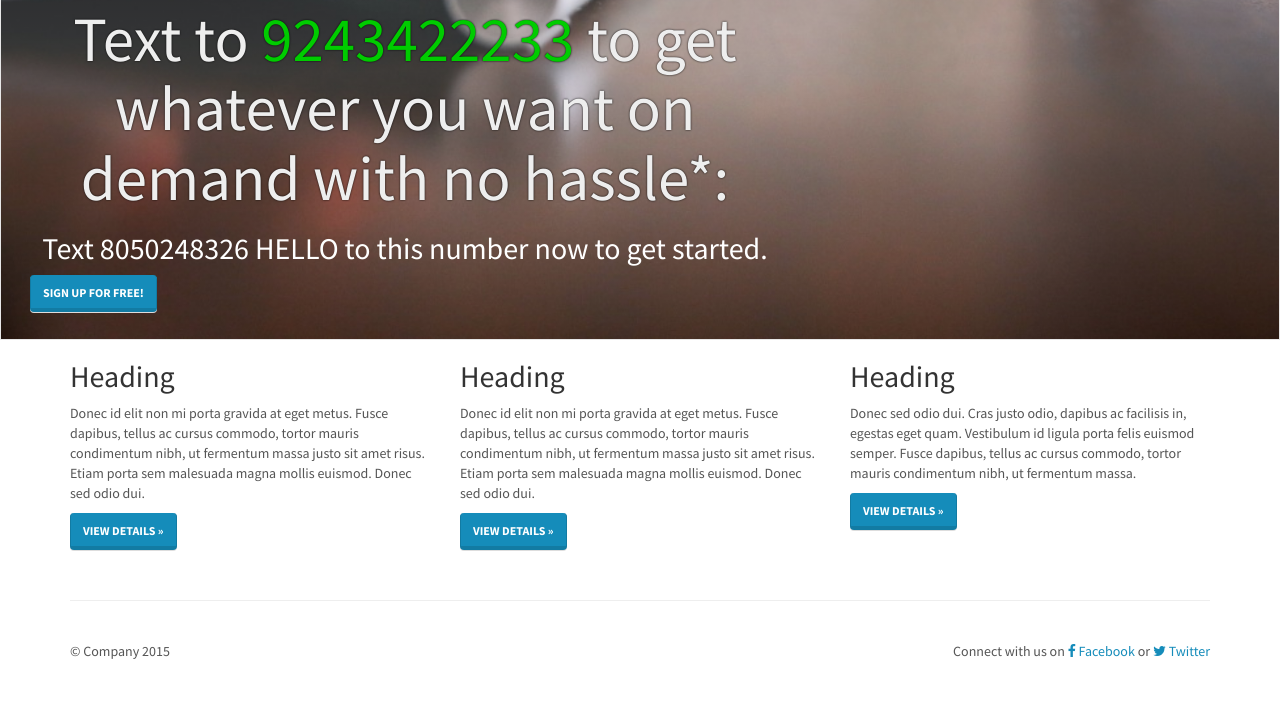
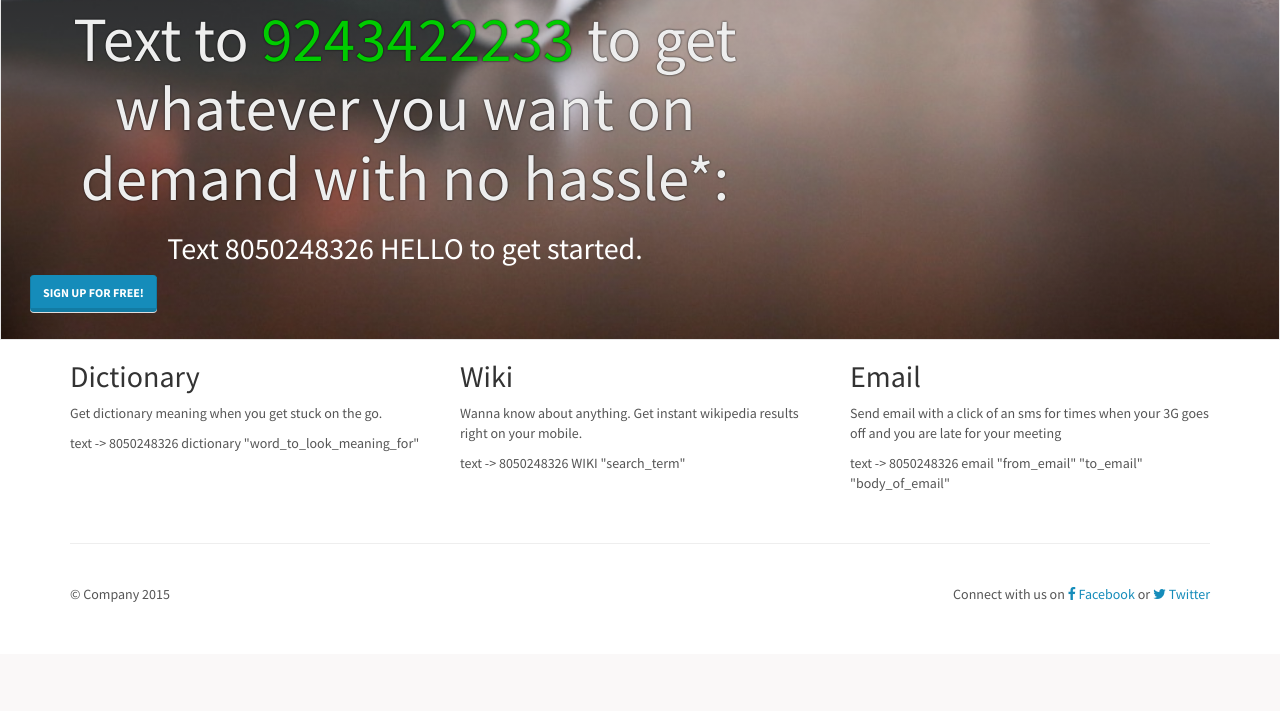
Before and after one commit to mascot6699/Hackapi-Demo, a Django app: template src/templates/home.html in a window 1280 px wide. Shown: the part 460-1171 px from the top of the page. After the commit the page ends 1062 px from the top, so only its background shows below. Run offline with Django 3.2, Linux system fonts and the light colour scheme; the template is opened without the code that fills it, so the values that code supplies are empty; some libraries are stand-ins or nearby versions.

Commit message:
Improves home page template

```diff
--- a/src/templates/home.html
+++ b/src/templates/home.html
@@ -3,7 +3,7 @@
 {% load staticfiles %}
 {% load crispy_forms_tags %}
 
-{% block title %}{{ block.super }}Home{% endblock %}
+<!-- {% block title %}  -->JAWAAB {{ block.super }}Home{% endblock %}
 
 {% block navbar-left %}
   {% include "_navbar.html" with active_link="home" %}
@@ -27,7 +27,7 @@
               hassle*:</h1></center>
                   <center>
                     <h2 style="color:#ffffff">
-                  Text 8050248326 HELLO to this number now to get started.
+                  Text 8050248326 HELLO to get started.
                   </h2>
                 </center>
 	    <a class="btn btn-primary" href="{% url 'accounts:signup' %}" role="button">Sign up for Free!</a>
@@ -47,19 +47,24 @@
 <div class="container">
   <div class="row">
     <div class="col-lg-4">
-      <h2>Heading</h2>
-      <p>Donec id elit non mi porta gravida at eget metus. Fusce dapibus, tellus ac cursus commodo, tortor mauris condimentum nibh, ut fermentum massa justo sit amet risus. Etiam porta sem malesuada magna mollis euismod. Donec sed odio dui. </p>
-      <p><a class="btn btn-primary" href="#" role="button">View details &raquo;</a></p>
+      <h2>Dictionary</h2>
+      <p>Get dictionary meaning when you get stuck on the go.</p>
+      <p>text -> 8050248326 dictionary "word_to_look_meaning_for"</p>
+
+      <!--<p><a class="btn btn-primary" href="#" role="button">View details &raquo;</a></p>-->
     </div>
     <div class="col-lg-4">
-      <h2>Heading</h2>
-      <p>Donec id elit non mi porta gravida at eget metus. Fusce dapibus, tellus ac cursus commodo, tortor mauris condimentum nibh, ut fermentum massa justo sit amet risus. Etiam porta sem malesuada magna mollis euismod. Donec sed odio dui. </p>
-      <p><a class="btn btn-primary" href="#" role="button">View details &raquo;</a></p>
+      <h2>Wiki</h2>
+      <p>Wanna know about anything. Get instant wikipedia results right on your mobile.</p>
+      <p>text -> 8050248326 WIKI "search_term"</p>
+      <!--<p><a class="btn btn-primary" href="#" role="button">View details &raquo;</a></p>-->
     </div>
     <div class="col-lg-4">
-      <h2>Heading</h2>
-      <p>Donec sed odio dui. Cras justo odio, dapibus ac facilisis in, egestas eget quam. Vestibulum id ligula porta felis euismod semper. Fusce dapibus, tellus ac cursus commodo, tortor mauris condimentum nibh, ut fermentum massa.</p>
-      <p><a class="btn btn-primary" href="#" role="button">View details &raquo;</a></p>
+      <h2>Email</h2>
+      <p>Send email with a click of an sms for times when your 3G goes off and you are late for your meeting</p>
+      <p>text -> 8050248326 email "from_email" "to_email" "body_of_email"</p>
+
+      <!--<p><a class="btn btn-primary" href="#" role="button">View details &raquo;</a></p>-->
     </div>
   </div>
 </div>
```
